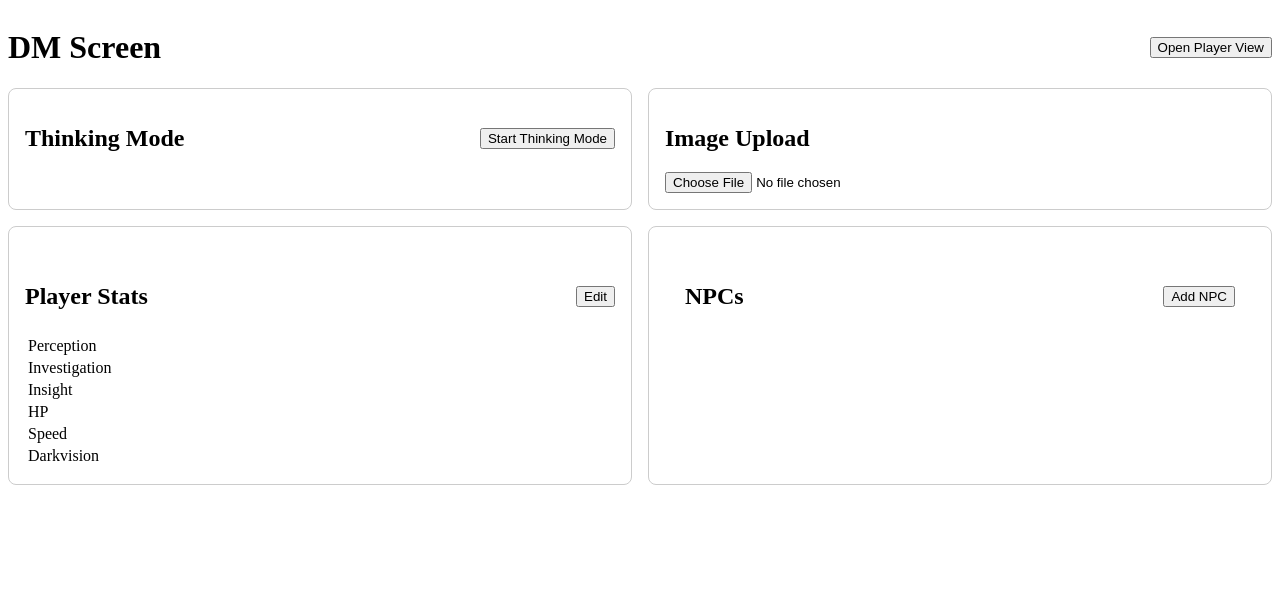
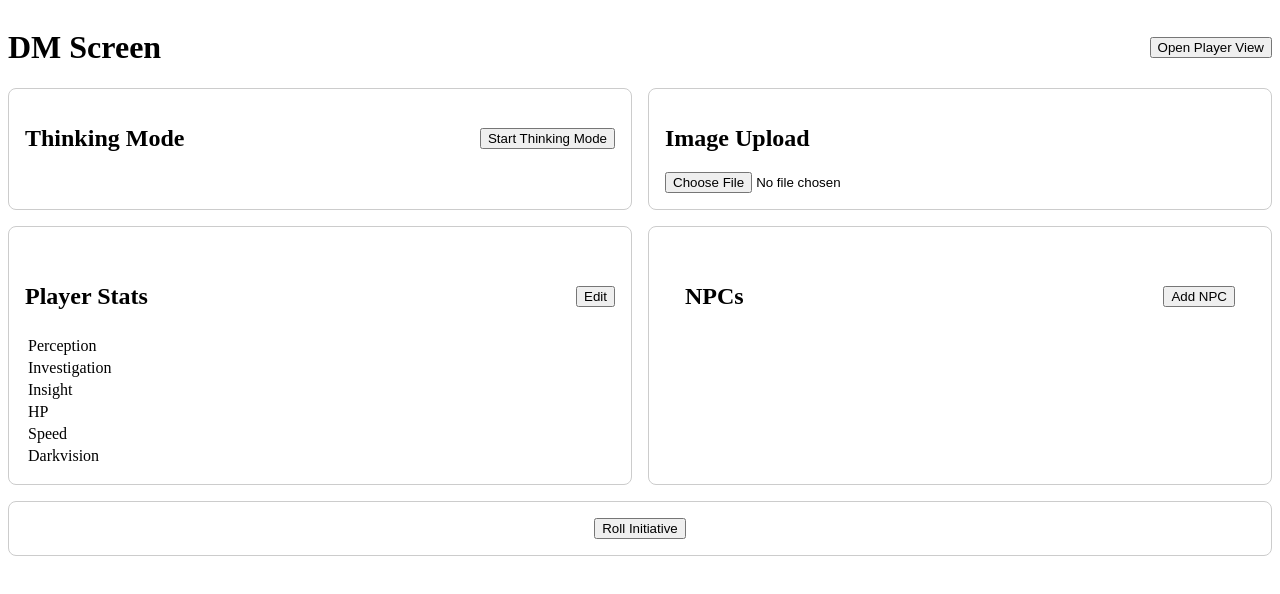
Before and after one commit to n3rdgir1/dm-screen, a Vue app: page / in a window 1280 px wide. Shown: the top 594 px of the page. Built offline with nearby package versions, Linux system fonts and the light colour scheme.

Commit message:
base initiative tracker functionality

```diff
--- a/src/components/DMScreen.vue
+++ b/src/components/DMScreen.vue
@@ -17,6 +17,9 @@
       <div class="card">
         <NPCTracker />
       </div>
+      <div class="card">
+        <InitiativeTracker mode="dm" />
+      </div>
     </div>
   </div>
 </template>
@@ -26,6 +29,7 @@ import PlayerStats from './PlayerStats.vue';
 import NPCTracker from './NPCTracker.vue';
 import ImageUpload from './ImageUpload.vue';
 import ThinkingMode from './ThinkingMode.vue';
+import InitiativeTracker from './InitiativeTracker.vue';
 
 export default {
   components: {
@@ -33,10 +37,7 @@ export default {
     NPCTracker,
     ImageUpload,
     ThinkingMode,
-  },
-  data() {
-    return {
-    };
+    InitiativeTracker,
   },
   methods: {
     openPlayerView() {
--- /dev/null
+++ b/src/components/InitiativeTracker.vue
@@ -0,0 +1,66 @@
+<template>
+  <div class="initiative-tracker">
+    <div v-if="mode === 'dm'">
+      <button v-if="currentView === 'off'" @click="rollInitiative">Roll Initiative</button>
+      <button v-if="currentView === 'initiative'" @click="startCombat">Start Combat</button>
+      <button v-if="currentView === 'combat'" @click="endCombat">End Combat</button>
+    </div>
+    <div v-if="mode === 'player'">
+      <div v-if="currentView === 'initiative'">Roll Initiative</div>
+      <div v-if="currentView === 'combat'">Combat Started</div>
+    </div>
+  </div>
+</template>
+
+<script>
+export default {
+  props: ['mode'],
+  data() {
+    return {
+      currentView: localStorage.getItem('initiativeTrackerView') || 'off',
+    };
+  },
+  methods: {
+    rollInitiative() {
+      this.currentView = 'initiative';
+      this.updateInitiativeState();
+    },
+    startCombat() {
+      this.currentView = 'combat';
+      this.updateInitiativeState();
+    },
+    endCombat() {
+      this.currentView = 'off';
+      this.updateInitiativeState();
+    },
+    updateInitiativeState() {
+      localStorage.setItem('initiativeTrackerView', this.currentView);
+      // Dispatch a custom event for other tabs
+      window.dispatchEvent(new StorageEvent('storage', {
+        key: 'initiativeTrackerView',
+        newValue: this.currentView
+      }));
+    },
+    syncInitiativeState(event) {
+      if (event.key === 'initiativeTrackerView') {
+        this.currentView = event.newValue;
+      }
+    }
+  },
+  mounted() {
+    window.addEventListener('storage', this.syncInitiativeState);
+  },
+  beforeUnmount() {
+    window.removeEventListener('storage', this.syncInitiativeState);
+  },
+};
+</script>
+
+<style scoped>
+.initiative-tracker {
+  display: flex;
+  flex-direction: column;
+  align-items: center;
+  gap: 8px;
+}
+</style>
--- a/src/components/PlayerView.vue
+++ b/src/components/PlayerView.vue
@@ -2,6 +2,7 @@
   <div class="player-view">
     <ImageUpload mode="player"/>
     <ThinkingMode mode="player" />
+    <InitiativeTracker mode="player" />
   </div>
 </template>
 
@@ -9,10 +10,12 @@
 import { tips } from '../tips';
 import ImageUpload from './ImageUpload.vue';
 import ThinkingMode from './ThinkingMode.vue';
+import InitiativeTracker from './InitiativeTracker.vue';
 export default {
   components: {
     ImageUpload,
     ThinkingMode,
+    InitiativeTracker,
   },
   data() {
     return {
```
